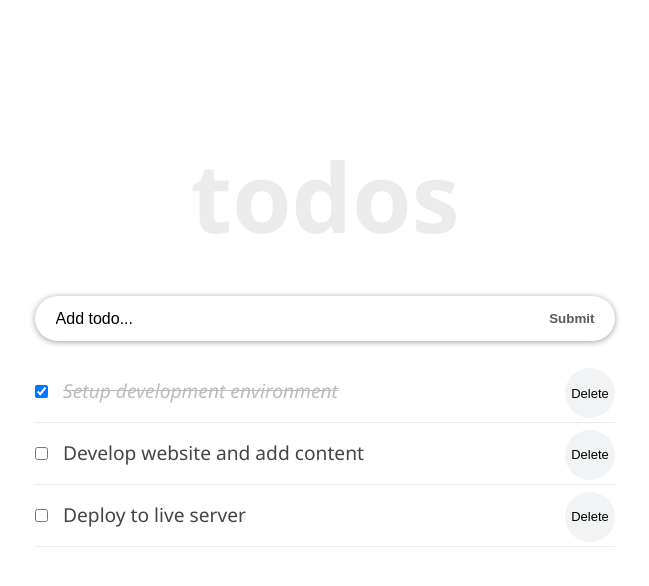
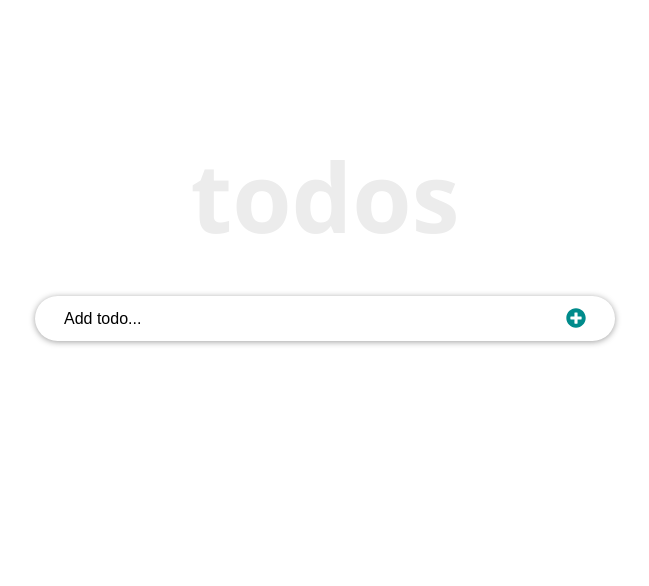
Before and after one commit to TimmyChan99/To-Do_List_React, a React (Create React App) app: page / in a window 1280 px wide. Shown: the top 586 px of the page, without its empty margins (315-964 px from the left). Built offline with nearby package versions, Linux system fonts and the light colour scheme.

Commit message:
reafactor with funtion components and hooks

```diff
--- a/package.json
+++ b/package.json
@@ -8,6 +8,7 @@
     "@testing-library/user-event": "^13.5.0",
     "react": "^17.0.2",
     "react-dom": "^17.0.2",
+    "react-icons": "^4.3.1",
     "react-scripts": "5.0.0",
     "uuid": "^8.3.2",
     "web-vitals": "^2.1.4"
--- a/src/components/InputTodo.js
+++ b/src/components/InputTodo.js
@@ -1,43 +1,47 @@
-import React, { Component } from 'react';
+import React, { useState } from 'react';
+import { FaPlusCircle } from 'react-icons/fa';
 
-class InputTodo extends Component {
-  constructor(props) {
-    super(props);
-    this.state = {
+const InputTodo = (props) => {
+  const [inputText, setInputText] = useState({
     title: '',
-    };
-  }
+  });
 
-  onChange = (e) => {
-    this.setState({
-      title: e.target.value,
+  const onChange = (e) => {
+    setInputText({
+      ...inputText,
+      [e.target.name]: e.target.value,
     });
   };
 
-  handleSubmit = (e) => {
+  const handleSubmit = (e) => {
     e.preventDefault();
-    if (this.state.title.trim()) {
-      this.props.addTodoProps(this.state.title);
-      this.setState({
+    if (inputText.title.trim()) {
+      props.addTodoProps(inputText.title);
+      setInputText({
         title: '',
       });
+    } else {
+      alert('Please write item');
     }
-  }
+  };
 
-  render() {
   return (
-      <form onSubmit={this.handleSubmit} className="form-container">
+    <form onSubmit={handleSubmit} className="form-container">
       <input
         type="text"
         className="input-text"
         placeholder="Add todo..."
-          value={this.state.title}
+        value={inputText.title}
         name="title"
-          onChange={this.onChange}
+        onChange={onChange}
       />
-        <button className="input-submit">Submit</button>
+      <button type="button" className="input-submit">
+        <FaPlusCircle
+          style={{ color: 'darkcyan', fontSize: '20px', marginTop: '2px' }}
+        />
+      </button>
     </form>
   );
-  }
-}
+};
+
 export default InputTodo;
--- a/src/components/TodoContainer.js
+++ b/src/components/TodoContainer.js
@@ -1,36 +1,28 @@
-import React from 'react';
+import React, { useState, useEffect } from 'react';
 import { v4 as uuidv4 } from 'uuid';
-import TodosList from './TodosList';
 import Header from './Header';
 import InputTodo from './InputTodo';
+import TodosList from './TodosList';
 
-class TodoContainer extends React.Component {
-  constructor(props) {
-    super(props);
-    this.state = {
-      todos: [
-        {
-          id: uuidv4(),
-          title: 'Setup development environment',
-          completed: true,
-        },
-        {
-          id: uuidv4(),
-          title: 'Develop website and add content',
-          completed: false,
-        },
-        {
-          id: uuidv4(),
-          title: 'Deploy to live server',
-          completed: false,
-        },
-      ],
-    };
+const TodoContainer = () => {
+  const [todos, setTodos] = useState(() => getInitialTodos());
+
+  function getInitialTodos() {
+    // getting stored items
+    const temp = localStorage.getItem('todos');
+    const savedTodos = JSON.parse(temp);
+    console.log('ggggg');
+    return savedTodos || [];
   }
 
-    handleChange = (id) => {
-      this.setState((prevState) => ({
-        todos: prevState.todos.map((todo) => {
+  useEffect(() => {
+    // storing todos items
+    const temp = JSON.stringify(todos);
+    localStorage.setItem('todos', temp);
+  }, [todos]);
+
+  const handleChange = (id) => {
+    setTodos((prevState) => prevState.map((todo) => {
       if (todo.id === id) {
         return {
           ...todo,
@@ -38,77 +30,49 @@ class TodoContainer extends React.Component {
         };
       }
       return todo;
-        }),
     }));
   };
 
-      delTodo = (id) => {
-        this.setState({
-          todos: [
-            ...this.state.todos.filter((todo) => todo.id !== id),
-          ],
-        });
+  const delTodo = (id) => {
+    setTodos([
+      ...todos.filter((todo) => todo.id !== id),
+    ]);
   };
 
-      addTodoItem = (title) => {
+  const addTodoItem = (title) => {
     const newTodo = {
       id: uuidv4(),
       title,
       completed: false,
     };
-        this.setState({
-          todos: [...this.state.todos, newTodo],
-        });
+    setTodos([...todos, newTodo]);
   };
 
-      setUpdate = (updatedTitle, id) => {
-        this.setState({
-          todos: this.state.todos.map((todo) => {
+  const setUpdate = (updatedTitle, id) => {
+    setTodos(
+      todos.map((todo) => {
         if (todo.id === id) {
           todo.title = updatedTitle;
         }
         return todo;
       }),
-        });
-      }
+    );
+  };
 
-
-
-      componentDidUpdate(prevProps, prevState) {
-        if (prevState.todos !== this.state.todos) {
-          const temp = JSON.stringify(this.state.todos);
-          localStorage.setItem('todos', temp);
-        }
-      }
-
-      componentDidMount() {
-        const temp = localStorage.getItem('todos');
-        const loadedTodos = JSON.parse(temp);
-        if (loadedTodos) {
-          this.setState({
-            todos: loadedTodos,
-          });
-        }
-      }
-
-      componentWillUnmount() {
-        console.log("Cleaning up...")
-      }
-
-      render() {
   return (
     <div className="container">
       <div className="inner">
         <Header />
-              <InputTodo addTodoProps={this.addTodoItem} />
+        <InputTodo addTodoProps={addTodoItem} />
         <TodosList
-                todos={this.state.todos}
-                handleChangeProps={this.handleChange}
-                deleteTodoProps={this.delTodo}
+          todos={todos}
+          handleChangeProps={handleChange}
+          deleteTodoProps={delTodo}
+          setUpdate={setUpdate}
         />
       </div>
     </div>
   );
-      }
-}
+};
+
 export default TodoContainer;
--- a/src/components/TodoItem.js
+++ b/src/components/TodoItem.js
@@ -1,52 +1,53 @@
-import React from 'react';
+import React, { useState, useEffect } from 'react';
+import { FaTrash } from 'react-icons/fa';
 import styles from './TodoItem.module.css';
 
-class TodoItem extends React.Component {
-  constructor(props) {
-    super(props);
-    this.state = {
-      editing: false,
+const TodoItem = (props) => {
+  const [editing, setEditing] = useState(false);
+
+  const handleEditing = () => {
+    setEditing(true);
   };
+
+  const handleUpdatedDone = (event) => {
+    if (event.key === 'Enter') {
+      setEditing(false);
     }
+  };
 
-  handleEditing = () => {
-    this.setState({
-      editing: true,
-    });
-  }
-
-  handleUpdatedDone = (event) => {
-    if (event.key === 'Enter') {
-      this.setState({ editing: false });
-    }
-  }
-
-  render() {
-    const viewMode = {};
-    const editMode = {};
-
-    if (this.state.editing) {
-      viewMode.display = 'none';
-    } else {
-      editMode.display = 'none';
-    }
-    const { completed, id, title } = this.props.todo;
   const completedStyle = {
     fontStyle: 'italic',
     color: '#595959',
     opacity: 0.4,
     textDecoration: 'line-through',
   };
+
+  const { completed, id, title } = props.todo;
+
+  const viewMode = {};
+  const editMode = {};
+
+  if (editing) {
+    viewMode.display = 'none';
+  } else {
+    editMode.display = 'none';
+  }
+
   return (
     <li className={styles.item}>
-        <div onDoubleClick={this.handleEditing} style={viewMode}>
+      <div onDoubleClick={handleEditing} style={viewMode}>
         <input
           type="checkbox"
           className={styles.checkbox}
           checked={completed}
-            onChange={() => this.props.handleChangeProps(id)}
+          onChange={() => props.handleChangeProps(id)}
         />
-          <button onClick={() => this.props.deleteTodoProps(id)}>Delete</button>
+        <button
+          type="button"
+          onClick={() => props.deleteTodoProps(id)}
+          >
+          <FaTrash style={{ color: "orangered", fontSize: "16px" }} />
+        </button>
         <span style={completed ? completedStyle : null}>{title}</span>
       </div>
       <input
@@ -55,13 +56,12 @@ class TodoItem extends React.Component {
         className={styles.textInput}
         value={title}
         onChange={(e) => {
-            this.props.setUpdate(e.target.value, id);
+          props.setUpdate(e.target.value, id);
         }}
-          onKeyDown={this.handleUpdatedDone}
+        onKeyDown={handleUpdatedDone}
       />
     </li>
   );
-  }
-}
+};
 
 export default TodoItem;
--- a/src/components/TodosList.js
+++ b/src/components/TodosList.js
@@ -1,27 +1,17 @@
 import React from 'react';
 import TodoItem from './TodoItem';
 
-class TodosList extends React.Component {
-  constructor(props) {
-    super(props);
-    this.state = {};
-  }
-
-  render() {
-    return (
+const TodosList = (props) => (
   <ul>
-        {this.props.todos.map((todo) => (
+    {props.todos.map((todo) => (
       <TodoItem
         key={todo.id}
         todo={todo}
-            handleChangeProps={this.props.handleChangeProps}
-            deleteTodoProps={this.props.deleteTodoProps}
-            setUpdate={this.setUpdate}
+        handleChangeProps={props.handleChangeProps}
+        deleteTodoProps={props.deleteTodoProps}
+        setUpdate={props.setUpdate}
       />
     ))}
   </ul>
 );
-  }
-}
-
 export default TodosList;
```
Also changed, not shown: 1 other file (tests, documents, lock files or other folders). Lines whose indentation alone changed are shown as unchanged.
